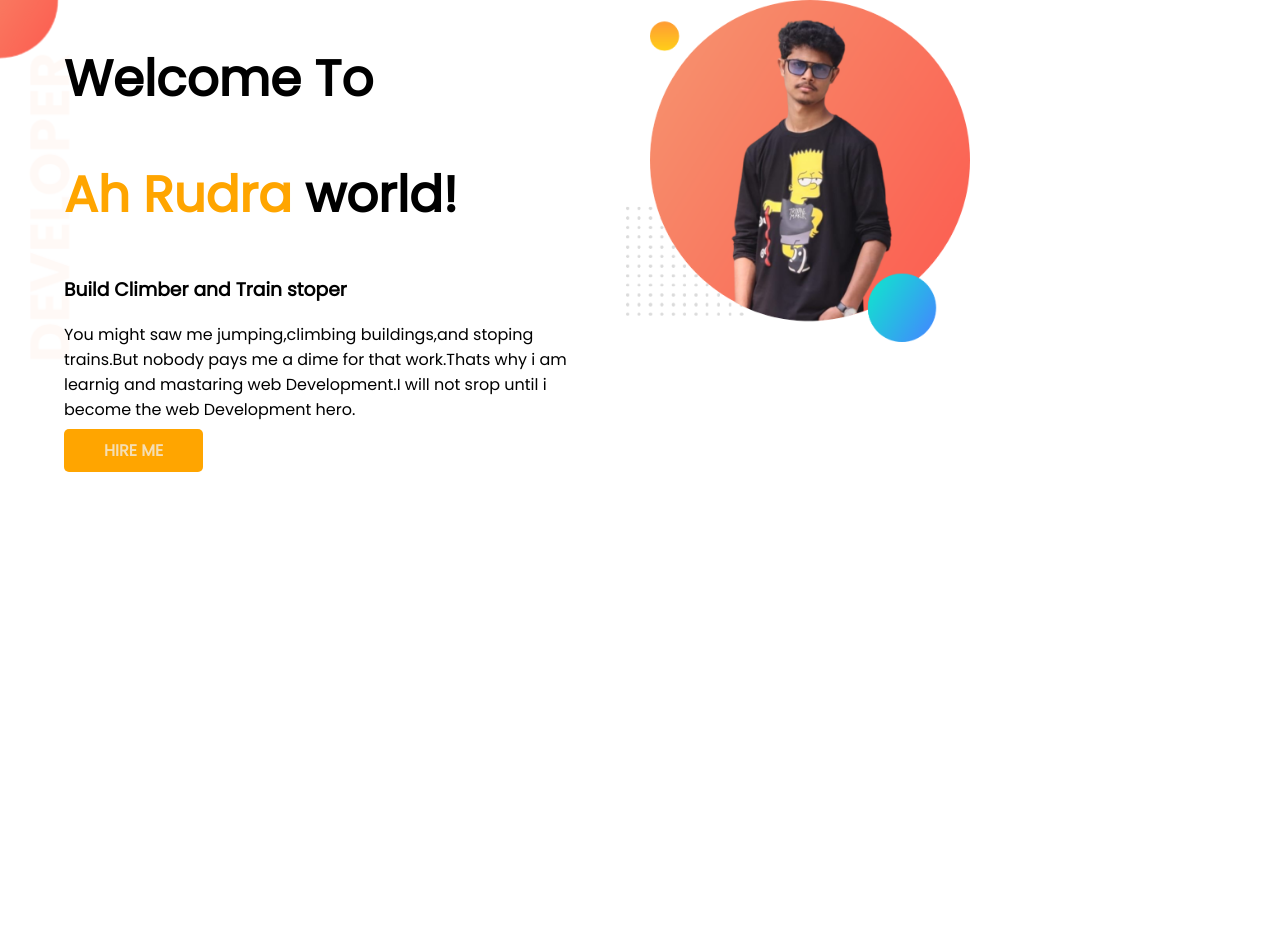
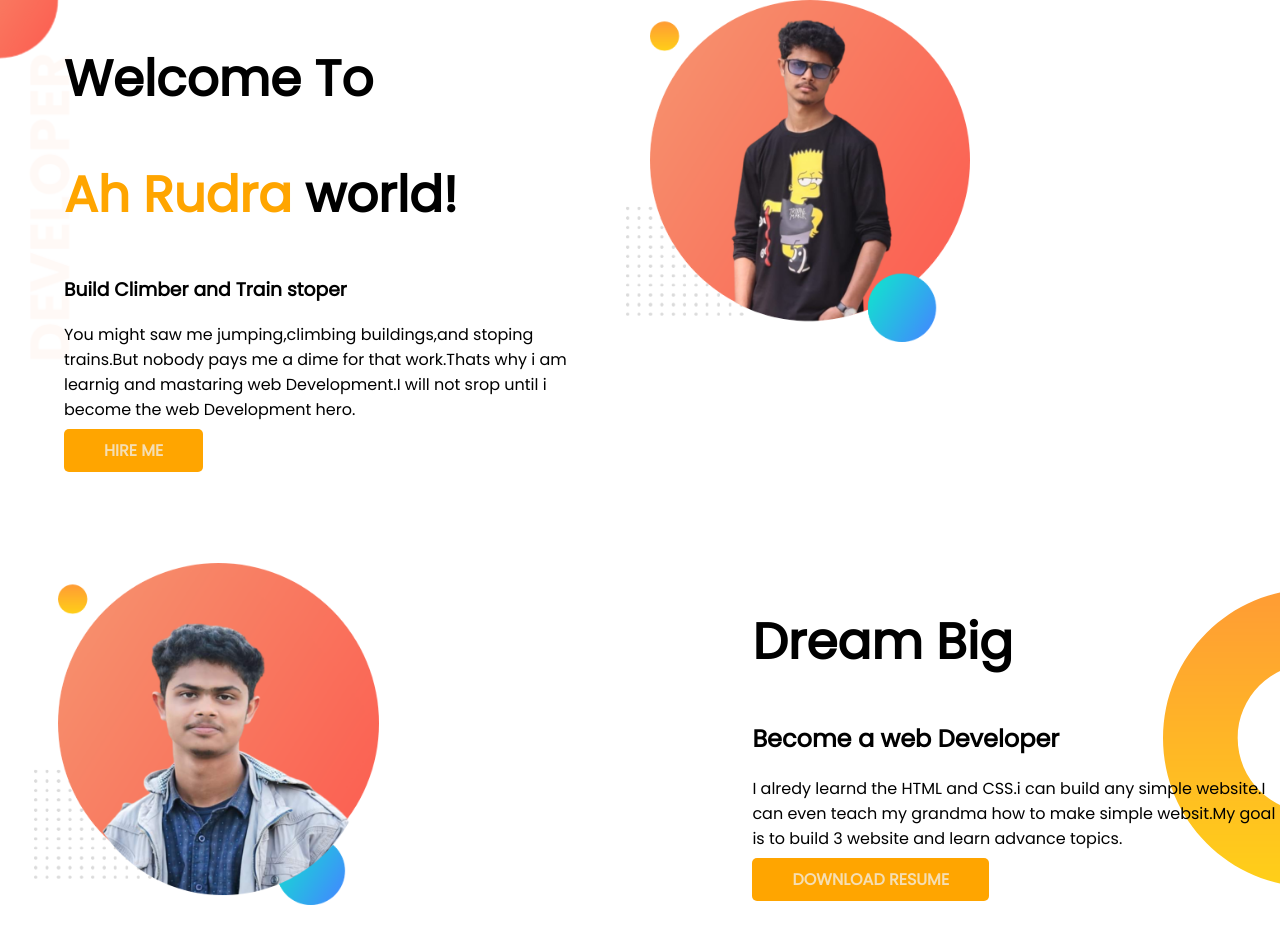
Before and after one commit to Ahrudra/developer-protfolio, a plain HTML site: page index.html in a window 1280 px wide. Before the commit the page ends 800 px from the top, so only its background shows below. Drawn offline with Linux system fonts and the light colour scheme.

Commit message:
commit project

```diff
--- a/index.html
+++ b/index.html
@@ -28,5 +28,18 @@
 
     </div>
 </section>
+<section class="dream-big">
+    <div>
+        <img class="half-width" src="images/my-bg.png" alt="">
+    </div>
+    <div class="half-width" >
+        <h1>Dream Big</h1>
+        <h2>Become a web Developer</h2>
+        <p>
+             I alredy learnd the HTML and CSS.i can build any simple website.I can even teach my grandma how to make simple websit.My goal is to build 3 website and learn advance topics.
+        </p>
+        <a class="link-button" target="_blank" href="">DOWNLOAD RESUME</a>
+    </div>
+</section>
 </body>
 </html>
--- a/style.css
+++ b/style.css
@@ -10,6 +10,7 @@ h1{
 }
 section{
     display: flex;
+    margin-bottom: 100px;
 }
 .half-width{
     width: 50%;
@@ -31,3 +32,8 @@ section{
     background-image:url(images/top-banner.png) ;
     background-repeat: no-repeat;
 }
+.dream-big{
+    background-image:url(images/dream-bg.png) ;
+    background-repeat: no-repeat;
+    background-position: right;
+}
```
